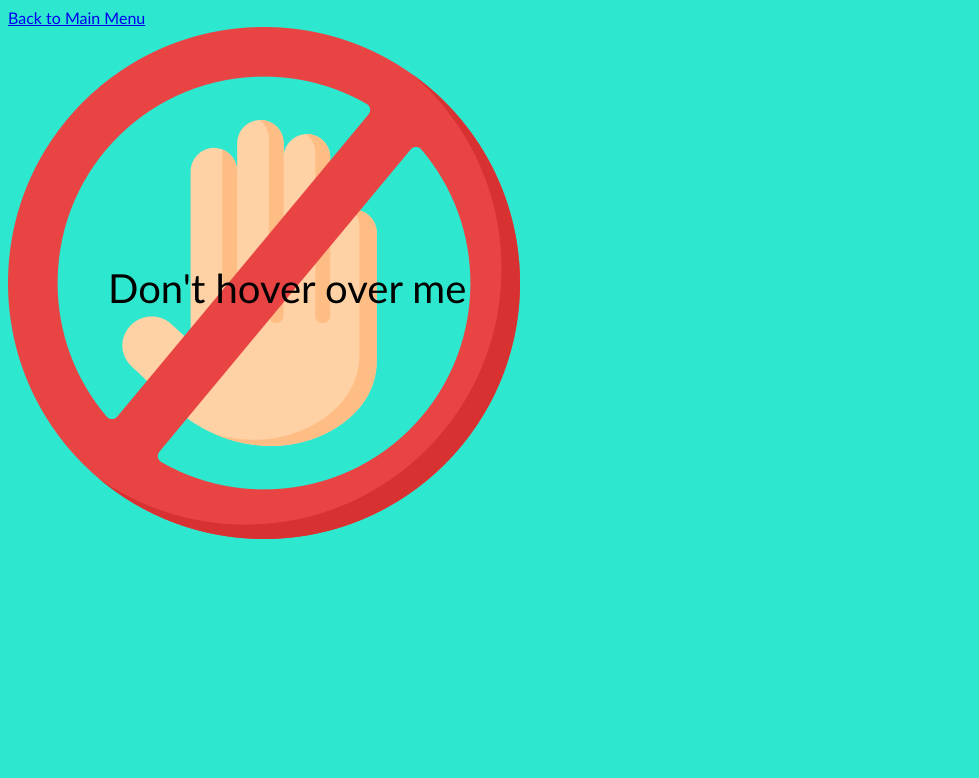
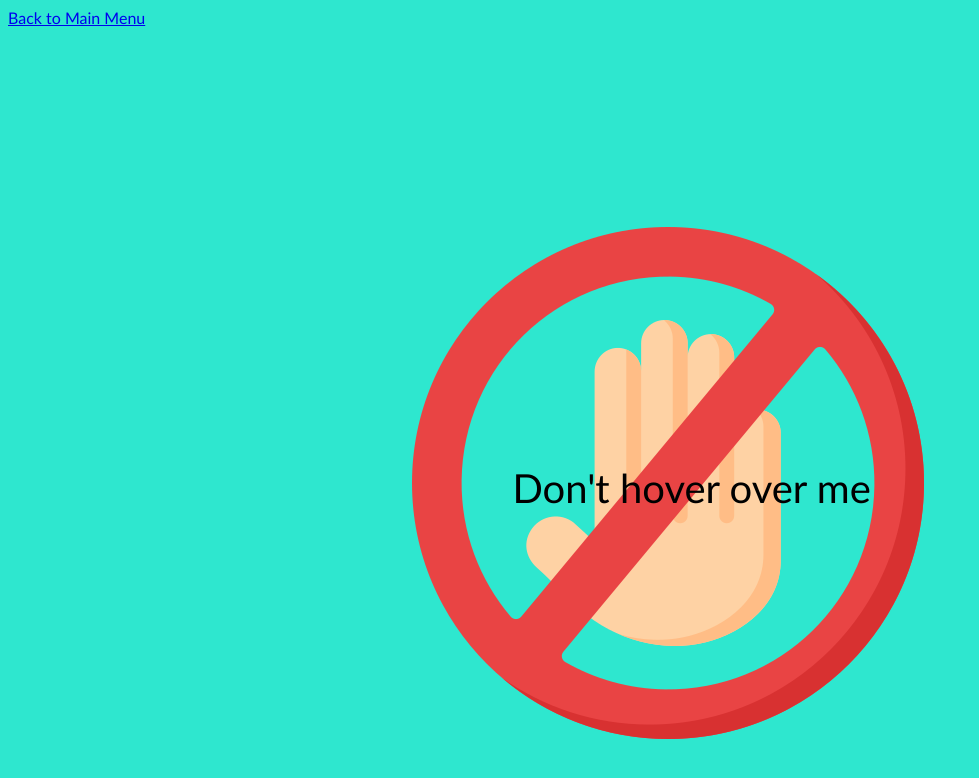
Before and after one commit to KanG98/TTP-Assignment4, a plain HTML site: page src/dontHover.html in a window 1280 px wide. Shown: the whole page, without its empty margins (0-979 px from the left). Drawn offline with Linux system fonts and the light colour scheme.

Commit message:
fixed part 2 position

```diff
--- a/css/style.css
+++ b/css/style.css
@@ -45,6 +45,8 @@ body{
 
 #box{
     position: relative;
+    margin-top: 200px;
+    margin-left: 32%;
     border-radius: 60px;
 }
 
```
